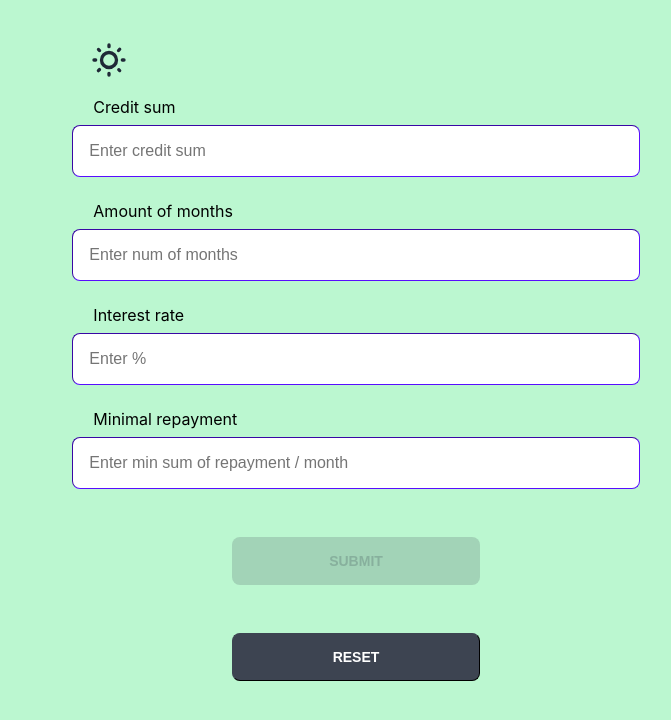
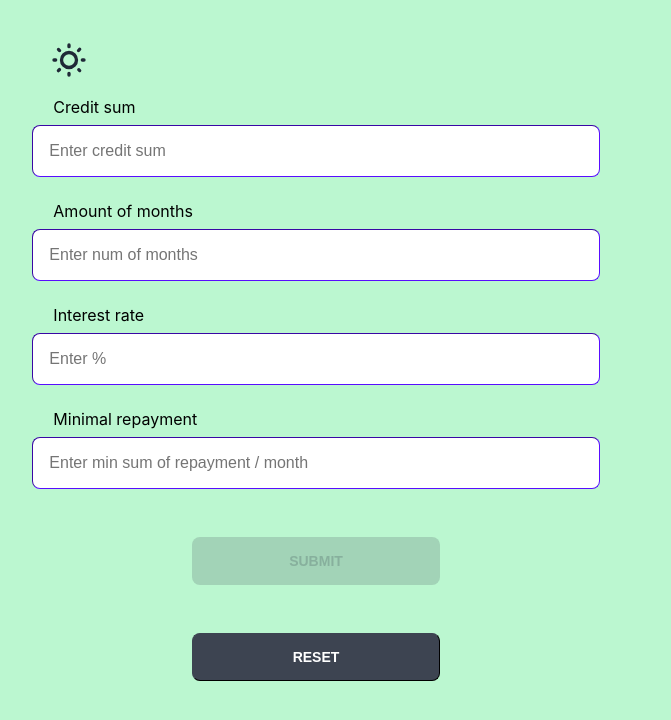
Before and after one commit to RShalman/credit-estimator, a Svelte app: page / in a window 1280 px wide. Shown: the top 720 px of the page, without its empty margins (324-995 px from the left). Built offline with nearby package versions, Linux system fonts and the light colour scheme.

Commit message:
Upd: styles

```diff
--- a/src/App.svelte
+++ b/src/App.svelte
@@ -18,9 +18,9 @@
     }
 </script>
 
-<main class='font-sans overflow-x-hidden w-full h-full' data-theme={$theme}>
+<main class='font-sans w-full h-full' data-theme={$theme}>
     <section class='bg-green-200 dark:bg-teal-600 min-h-screen w-full'>
-        <div class='container mx-auto w-full h-full p-10'>
+        <div class='sm:container mx-auto w-full h-full py-10'>
             <div class='w-11/12 sm:w-6/12 md:w-5/12 max-w-screen-md mx-auto'>
                 <!-- Theme Toggler -->
                 <label class="swap swap-rotate">
@@ -53,7 +53,7 @@
                                         <span class="text-black dark:text-white">{label}</span>
                                     </label>
                                     <input id={label} bind:value={value} type='number' placeholder={placeholder}
-                                           class='input input-primary input-bordered dark:text-white w-full'/>
+                                           class='input input-primary input-bordered dark:text-white sm:w-full w-11/12 '/>
                                 </div>
                             </div>
                         {/each}
```
Also changed, not shown: 2 other files (tests, documents, lock files or other folders).
